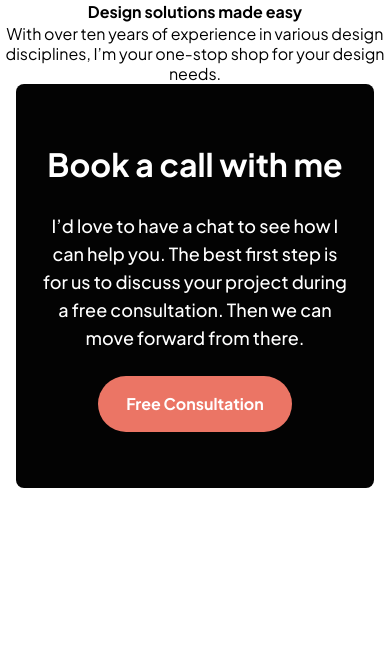
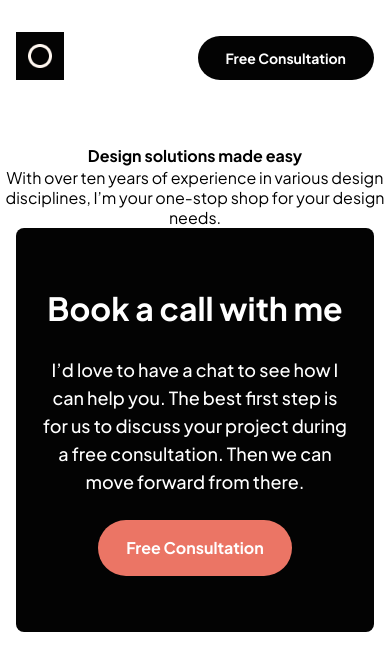
Before and after one commit to Michaelwasilewski/Industry-Knowlegde-CA-Group-Project, a website built with Vite: page src/index.html in a window 390 px wide. Built offline with nearby package versions, Linux system fonts and the light colour scheme.

Commit message:
Responsive header
responsive on mobile, tablet and desktop. Hoover effect on CTA

```diff
--- a/src/index.html
+++ b/src/index.html
@@ -11,6 +11,14 @@
     <script type="module" src="js/main.js" defer></script>
   </head>
   <body>
+    <header class="w-11/12 max-w-[1111px] mx-auto mb-16 mt-8 flex justify-between items-end">
+      <div class="logo">
+        <img class="w-12 h-12 md:w-16 md:h-16" src="/img/logo.png" alt="logo">
+      </div>
+      <div class="bg-standardBlack w-44 h-11 md:w-56 md:h-14 hover:bg-galacticBlue rounded-full flex justify-center items-center">
+        <p class="text-[14px] md:text-[16px] font-bold text-white">Free Consultation</p>
+      </div>
+    </header>
     <!--consultation btn-->
     <h1 class="text-center font-bold text-6xl">Design solutions made easy</h1>
     <p class="text-center leading-tight">With over ten years of experience in various design disciplines, I’m your one-stop shop for your design needs.</p>
```
Also changed, not shown: public/img/logo.png (added).
